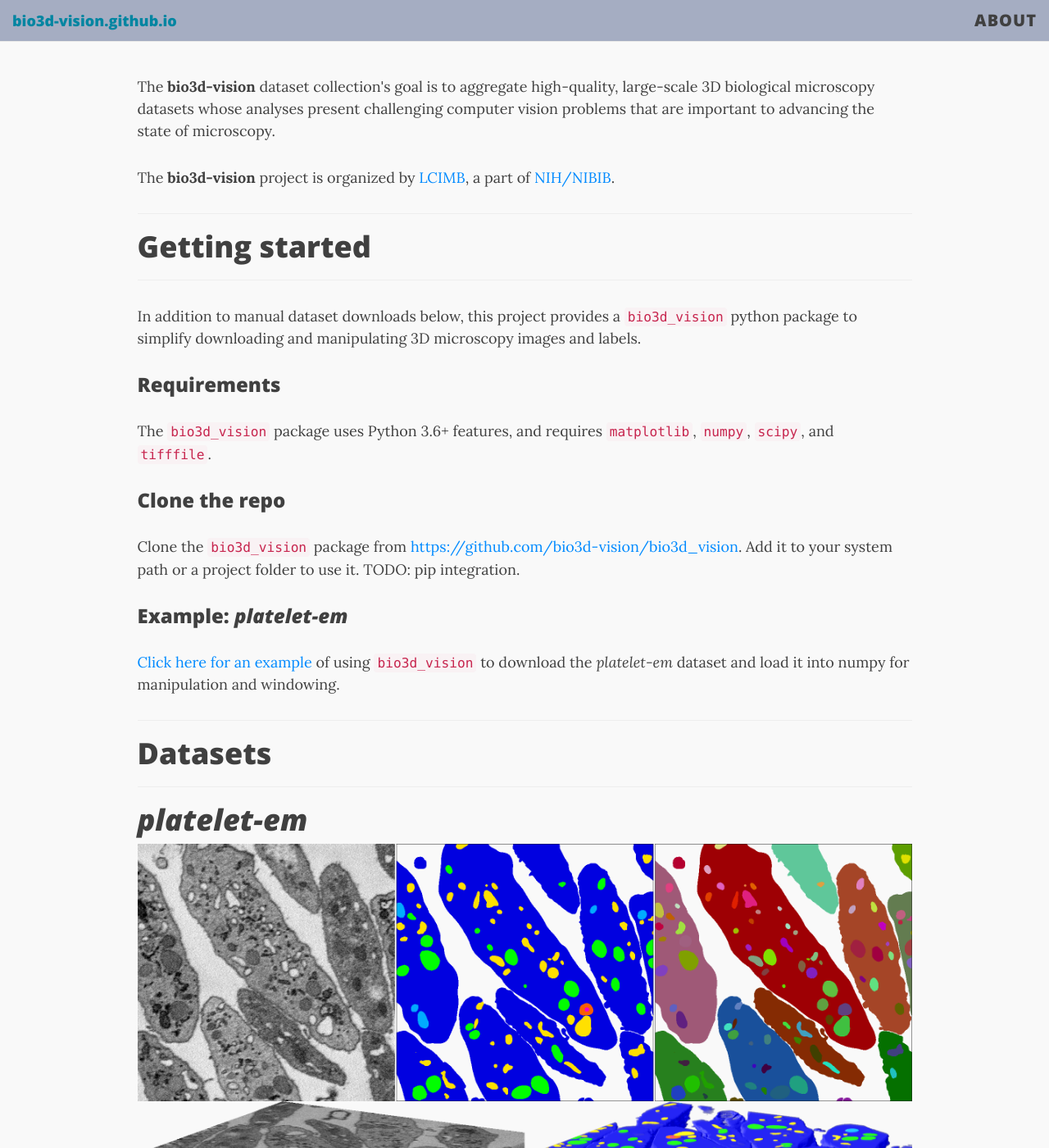
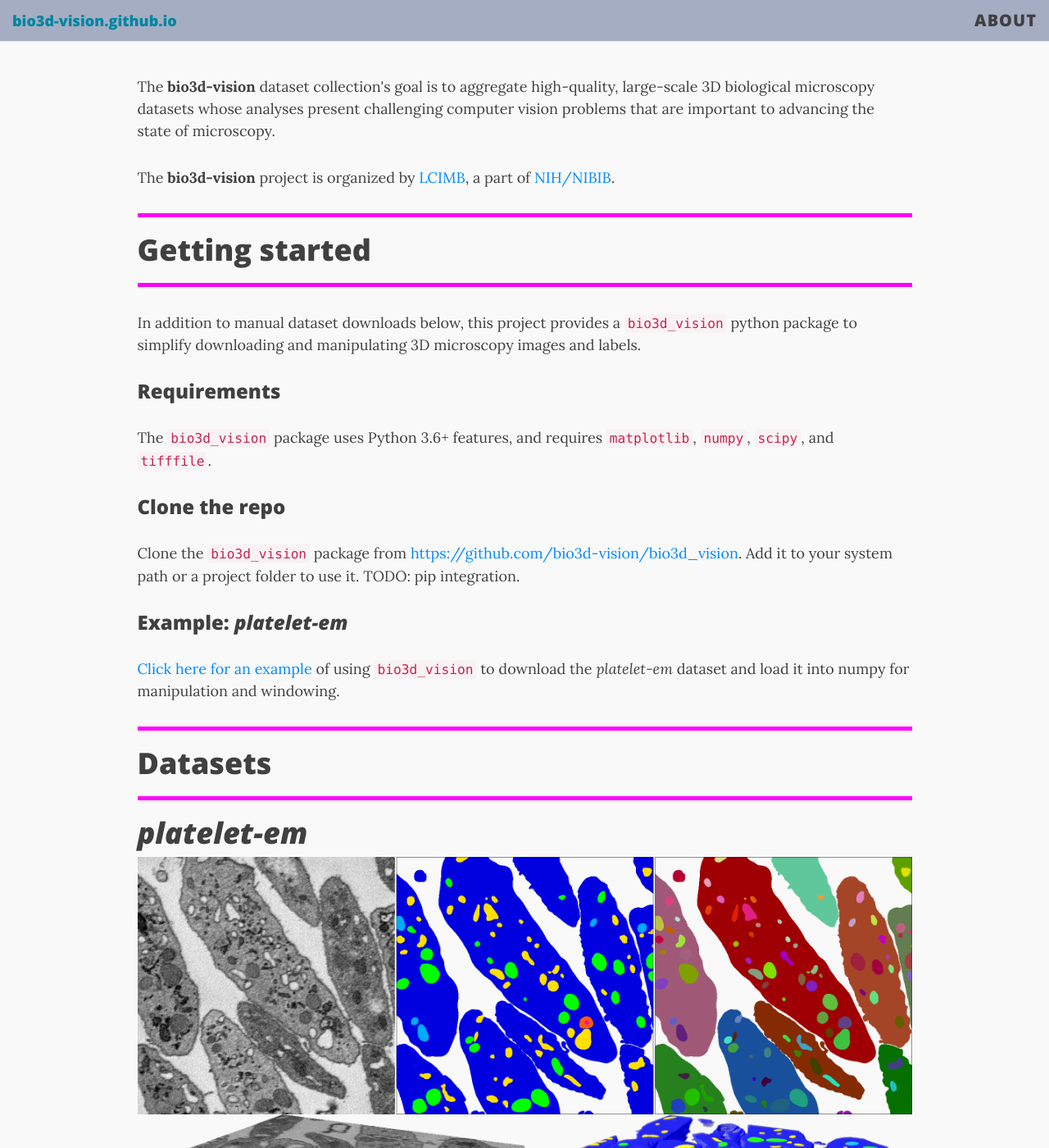
Before and after one commit to bio3d-vision/bio3d-vision.github.io, a Jekyll site: the page built from index.html, in a window 1280 px wide and 1400 px high, scrolled down 286 px. Shown: the whole window at 82% size. Built offline with Jekyll 4.4.1, drawn with Linux system fonts in a browser that asks for light colours; nearby versions of some CDN libraries; the list of posts is cut into pages by our own code.

Commit message:
hr experiment

```diff
--- a/css/main.css
+++ b/css/main.css
@@ -46,11 +46,16 @@ blockquote {
 blockquote p:first-child {
   margin-top: 0;
 }
+
+hr {
+  border-top: 5px solid #ff00ff;
+}
+
 hr.small {
   max-width: 100px;
   margin: 15px auto;
   border-width: 4px;
-  border-color: #bbbbbb;
+  border-color: inherit;
   border-radius: 3px;
 }
 
```
